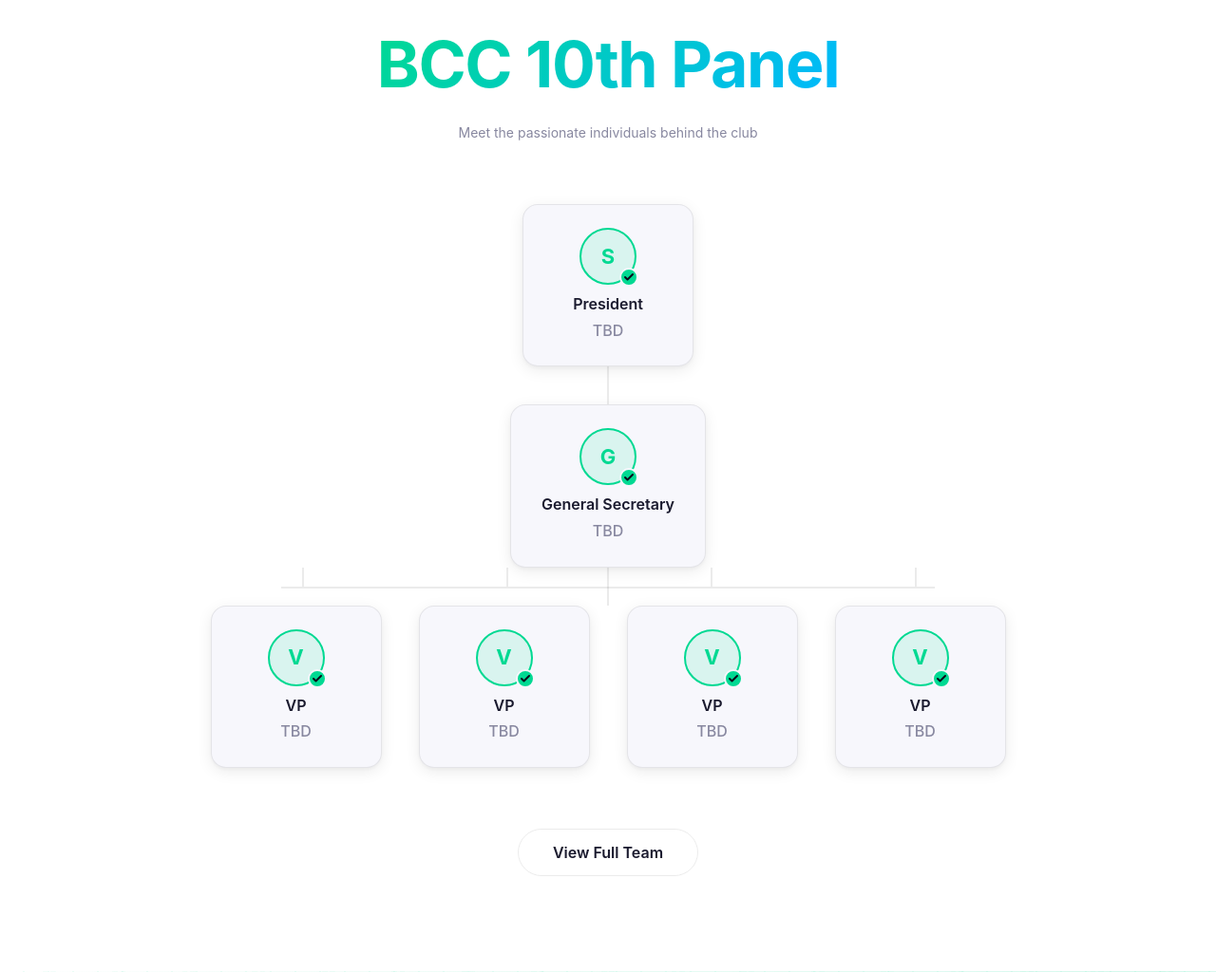
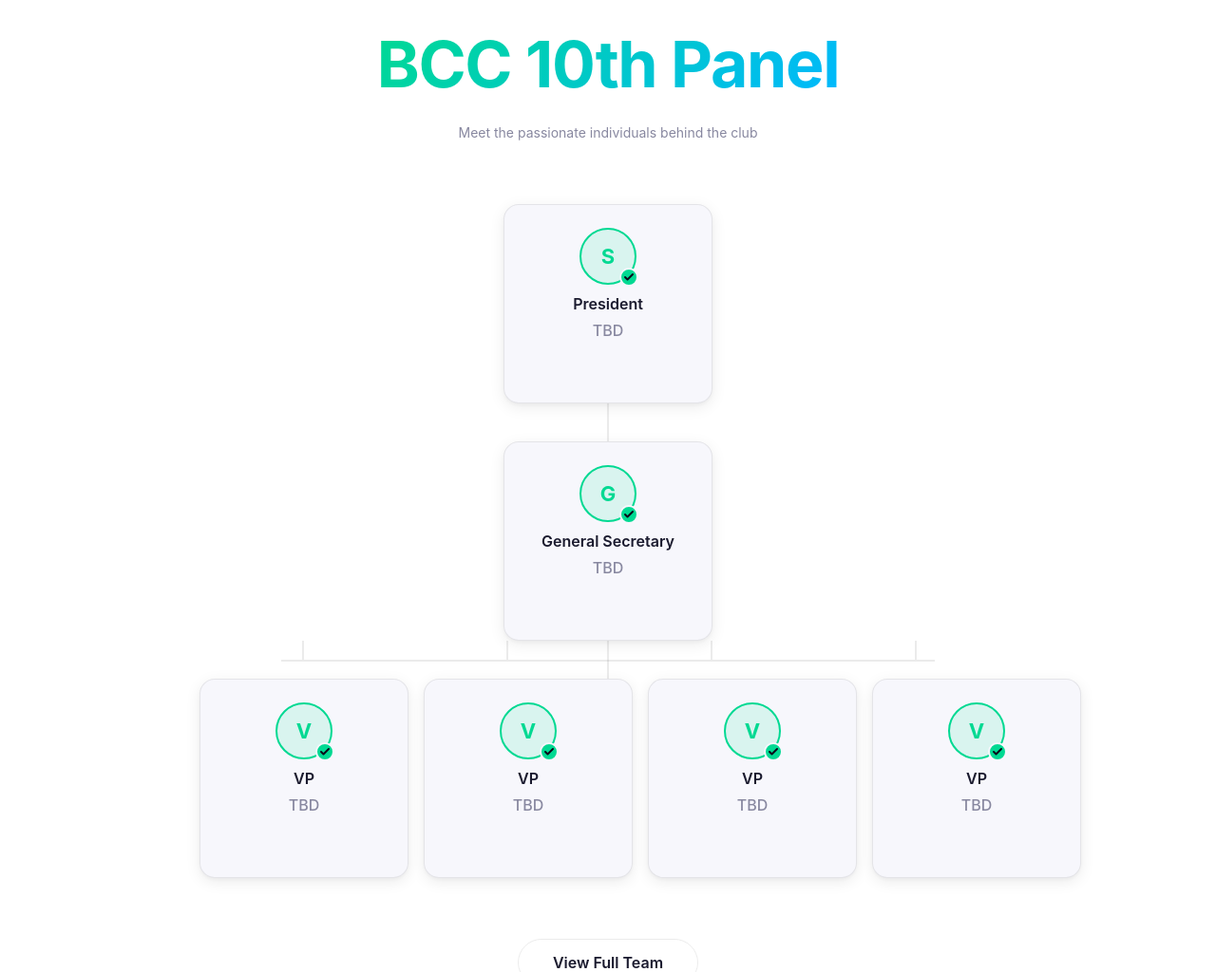
Before and after one commit to computerclub-sys/bcc_web_portal, a Django app: page / in a window 1280 px wide. Shown: the part 2382-3406 px from the top of the page at 95% size. Run offline with Django 5.2, Linux system fonts and the light colour scheme; data that the repository does not hold is empty.

Commit message:
update:navbar

```diff
--- a/portal/static/portal/css/base.css
+++ b/portal/static/portal/css/base.css
@@ -327,9 +327,6 @@ input, textarea, select {
 
 .site-nav.scrolled {
     top: 0;
-    left: 0;
-    right: 0;
-    transform: none;
     width: 100%;
     max-width: none;
     border-radius: 0;
@@ -2367,6 +2364,11 @@ select {
     transform: translate(2px, 2px);
 }
 
+.leader-card {
+    width: 220px;
+    min-height: 210px;
+}
+
 .leader-name {
     font-size: 16px;
     font-weight: 600;
```
